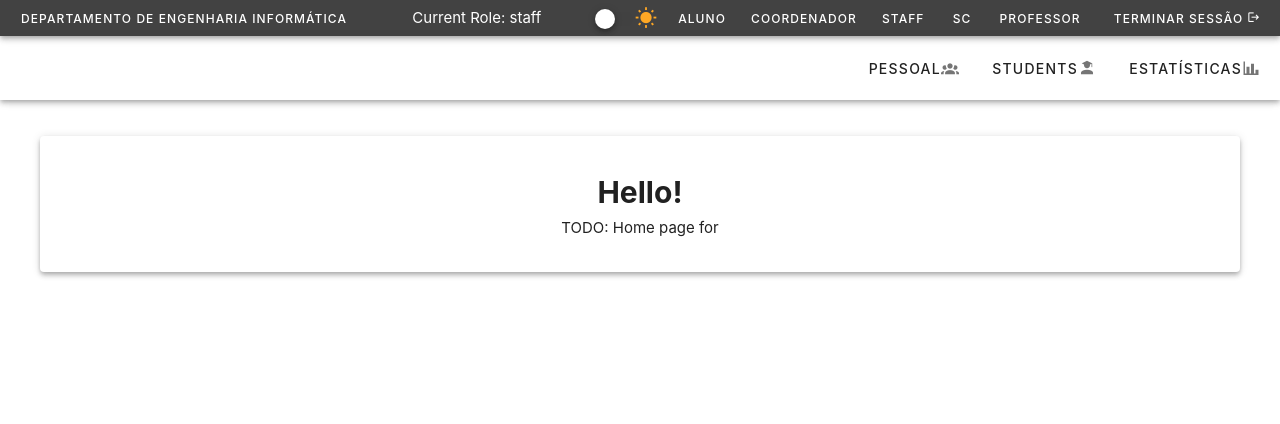
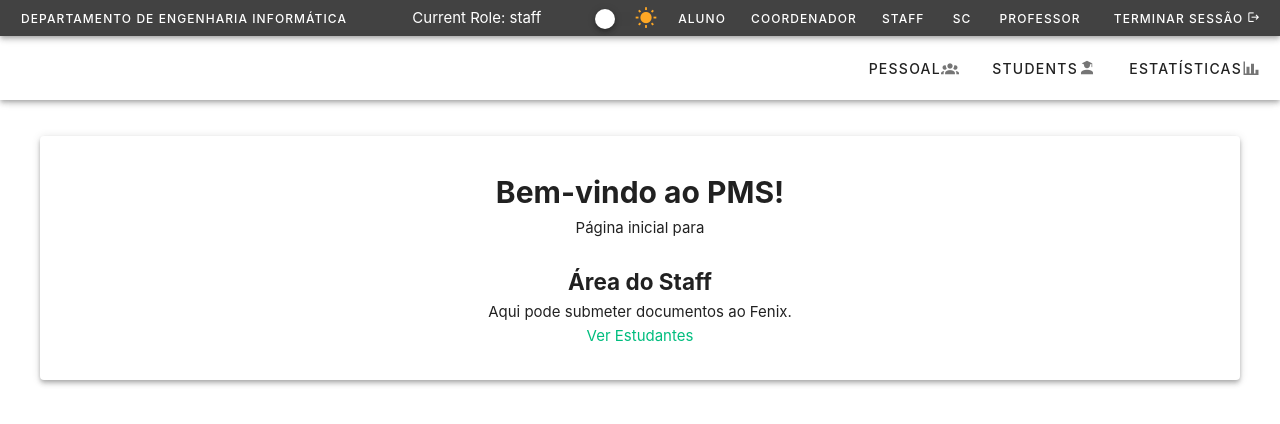
Before and after one commit to Francisca105/pms-dei, a Vue app in the folder src/frontend/: page / in a window 1280 px wide. Shown: the top 424 px of the page. Built offline with nearby package versions, Linux system fonts and the light colour scheme; no server answers.

Commit message:
feat: enhance HomeView with role-based content

```diff
--- a/src/frontend/src/views/HomeView.vue
+++ b/src/frontend/src/views/HomeView.vue
@@ -1,10 +1,51 @@
 <template>
   <div class="text-center">
-    <h1>Hello!</h1>
-    <p>TODO: Home page for {{ appName }}</p>
+    <h1>Bem-vindo ao PMS!</h1>
+    <p>Página inicial para {{ appName }}</p>
+    <br>
+
+    <!-- Role-based content -->
+    <div v-if="roleStore.currentRole === 'student'">
+      <h2>Área do Estudante</h2>
+      <p>Aqui pode gerir a sua tese e defesa.</p>
+      <router-link to="/students">Ver o Meu Progresso</router-link>
+    </div>
+
+    <div v-else-if="roleStore.currentRole === 'coordinator'">
+      <h2>Área do Coordenador</h2>
+      <p>Aqui pode aprovar propostas, agendar defesas e gerir workflows.</p>
+      <router-link to="/students">Gerir Estudantes</router-link>
+    </div>
+
+    <div v-else-if="roleStore.currentRole === 'staff'">
+      <h2>Área do Staff</h2>
+      <p>Aqui pode submeter documentos ao Fenix.</p>
+      <router-link to="/students">Ver Estudantes</router-link>
+    </div>
+
+    <div v-else-if="roleStore.currentRole === 'admin'">
+      <h2>Área do SC (Scientific Committee)</h2>
+      <p>Aqui pode aprovar propostas de júri.</p>
+      <router-link to="/students">Ver Propostas</router-link>
+    </div>
+
+    <div v-else-if="roleStore.currentRole === 'teacher'">
+      <h2>Área do Professor</h2>
+      <p>Aqui pode participar em júris e revisões.</p>
+      <router-link to="/students">Ver Júris</router-link>
+    </div>
+
+    <div v-else>
+      <h2>Área Geral</h2>
+      <p>Aqui pode ver estatísticas e relatórios.</p>
+      <router-link to="/statistics">Ver Estatísticas</router-link>
+    </div>
   </div>
 </template>
 
 <script setup lang="ts">
+import { useRoleStore } from '@/stores/role'
+
 const appName = import.meta.env.VITE_NAME
+const roleStore = useRoleStore()
 </script>
```
